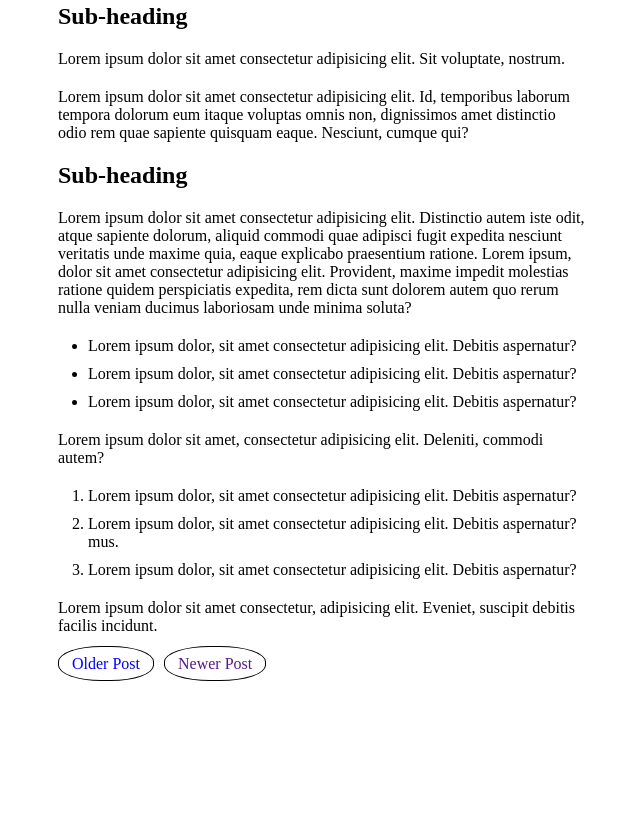
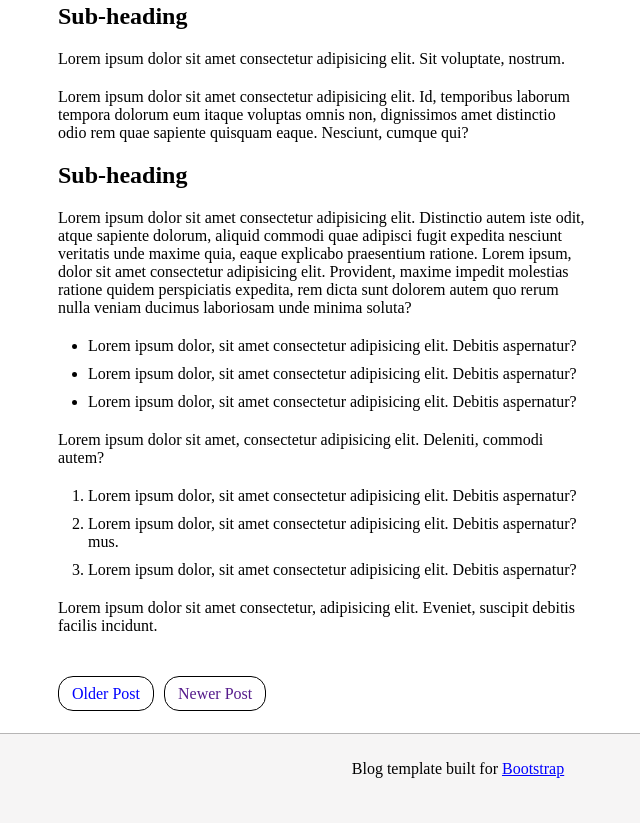
Before and after one commit to MatAregawi02/udacity-personal-blog-website, a plain HTML site: page post.html in a window 1280 px wide. Shown: the part 903-1726 px from the top of the page, without its empty margins (182-822 px from the left). Before the commit the page ends 1586 px from the top, so only its background shows below. Drawn offline with Linux system fonts and the light colour scheme.

Commit message:
fixed border radius of the links below

```diff
--- a/post.html
+++ b/post.html
@@ -94,7 +94,10 @@
                 </div>
             </aside>
         </main>
+        <footer>
+            <p>Blog template built for <a href="">Bootstrap</a></p>
 
+        </footer>
 
 
     </section>
--- a/scss/post.scss
+++ b/scss/post.scss
@@ -56,11 +56,20 @@ li{
     display : flex;
     gap : 1rem;
     list-style: none;
+    li{
+        margin-top: 3rem;
+        margin-bottom: 3rem;
+    }
     a{
         text-decoration: none;
         border: 1px solid black;
-        border-radius: 45%;
+        // border-top-left-radius: 50%;
+        // border-bottom-left-radius: 50%;
+        // border-top-right-radius: 50%;
+        // border-bottom-right-radius: 50%;
+        border-radius: 15px;
         padding : .8rem 1.3rem;
+
 
     }
     a:hover{
@@ -110,3 +119,20 @@ li{
 .blue-highlight{
     color: blue;
 }
+
+footer{
+
+    // border : 1px solid black;
+    display : flex;
+    align-items: center;
+    justify-content: center;
+    width : 90%;
+    margin : 0 auto;
+    height : 90px;
+    // padding : 10px;
+    background-color: rgb(246, 245, 245);
+    border-top : 1px solid rgb(182, 181, 181);
+    a{
+        color : blue;
+    }
+}
```
Also changed, not shown: scss/post.css, 1 other file.
